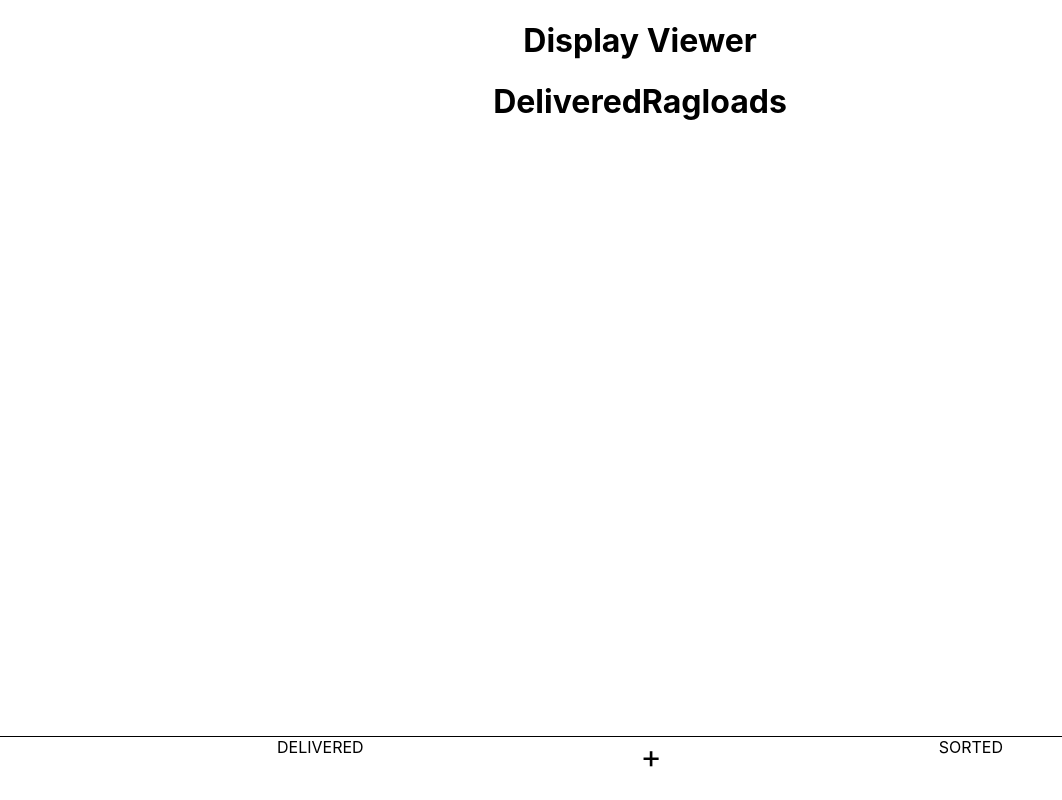
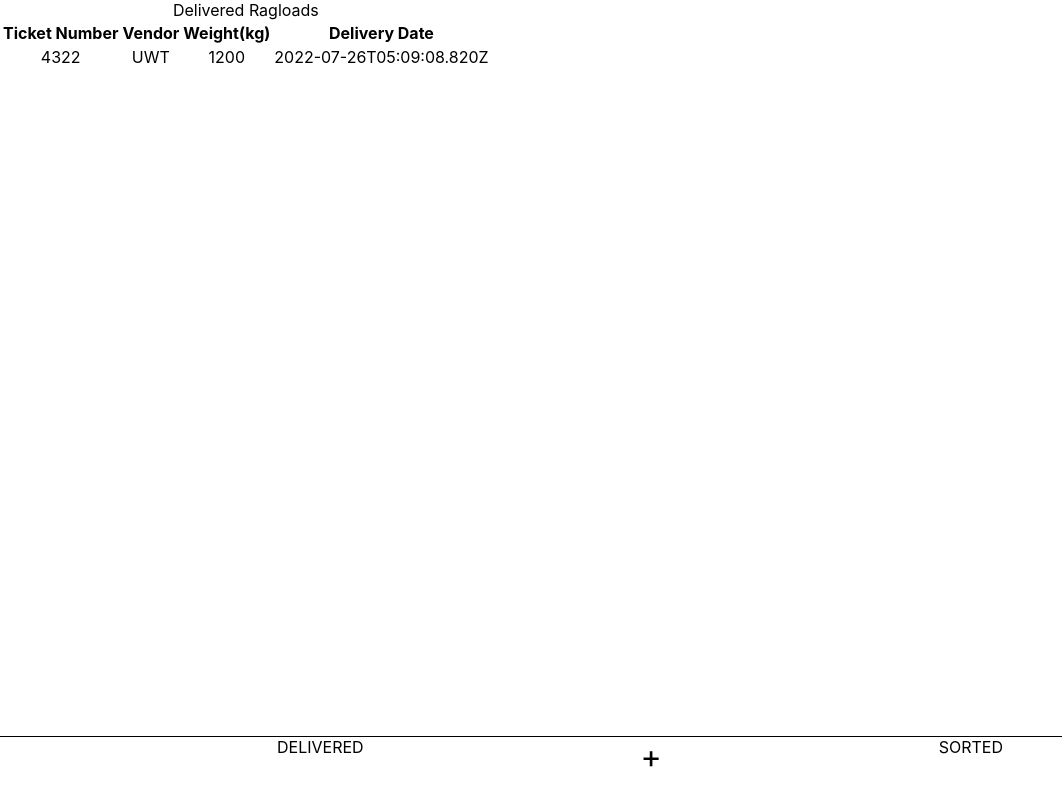
Before and after one commit to DraconicLogic/Ragload-Manager, a React (Create React App) app: page / in a window 1280 px wide. Shown: the whole page, without its empty margins (0-1062 px from the left). Built offline with nearby package versions, Linux system fonts and the light colour scheme.

Commit message:
Implement DeliveredRagloads view

```diff
--- a/src/App.tsx
+++ b/src/App.tsx
@@ -5,10 +5,11 @@ import Navbar from "./components/Navbar/Navbar.tsx";
 // @ts-ignore
 import DisplayViewer from "./components/DisplayViewer/DisplayViewer.tsx";
 import { Ragload } from "./types";
+import tempTestData from "./tempTestData.json";
 
 function App() {
-	const [screen, setScreen] = useState(0);
-	const [ragloads, setRagloads] = useState<Ragload[]>([]);
+	const [screen, setScreen] = useState<Number>(0);
+	const [ragloads, setRagloads] = useState<Ragload[]>(tempTestData);
 
 	function handleAddRagload(ragload: Ragload) {
 		console.log("Ragload Arg: ", ragload);
@@ -20,6 +21,7 @@ function App() {
 		<div className="App">
 			<DisplayViewer
 				screenState={{ screen, setScreen }}
+				ragloadState={{ ragloads, setRagloads }}
 				handlers={{ handleAddRagload }}
 			/>
 			<Navbar screenState={{ screen, setScreen }} />
--- a/src/components/DeliveredRagloads/DeliveredRagloads.tsx
+++ b/src/components/DeliveredRagloads/DeliveredRagloads.tsx
@@ -1,5 +1,38 @@
-function DeliveredRagloads() {
-	return <h1>DeliveredRagloads</h1>;
+import { Ragload } from "../../types";
+// @ts-ignore
+import { parseDate } from "../../utils.ts";
+// @ts-ignore
+import RagloadCard from "../RagloadCard/RagloadCard.tsx";
+
+function DeliveredRagloads({ ragloadState }) {
+	const { ragloads, setRagloads } = ragloadState;
+
+	function populateRagloads(rags) {
+		return rags
+			.map((rag) => {
+				return <RagloadCard ragload={rag} />;
+			})
+			.reverse();
+	}
+
+	return (
+		<div id="delivered-ragloads">
+			<table>
+				<caption>Delivered Ragloads</caption>
+				<thead id="delievered-ragloads__headers">
+					<tr>
+						<th>Ticket Number</th>
+						<th>Vendor</th>
+						<th>Weight(kg)</th>
+						<th>Delivery Date</th>
+					</tr>
+				</thead>
+				<tbody id="delievered-ragloads__data">
+					{populateRagloads(ragloads)}
+				</tbody>
+			</table>
+		</div>
+	);
 }
 
 export default DeliveredRagloads;
--- a/src/components/DisplayViewer/DisplayViewer.tsx
+++ b/src/components/DisplayViewer/DisplayViewer.tsx
@@ -5,15 +5,15 @@ import SortedRagloads from "../SortedRagloads/SortedRagloads.tsx";
 // @ts-ignore
 import RagloadEntry from "../RagloadEntry/RagloadEntry.tsx";
 
-function DisplayViewer({ screenState, handlers }) {
+function DisplayViewer({ ragloadState, screenState, handlers }) {
 	let display;
 	const { screen } = screenState;
 	switch (screen) {
 		case 0:
-			display = <DeliveredRagloads />;
+			display = <DeliveredRagloads ragloadState={ragloadState} />;
 			break;
 		case 1:
-			display = <SortedRagloads />;
+			display = <SortedRagloads ragloadState={ragloadState} />;
 			break;
 		case 2:
 			display = <RagloadEntry handlers={handlers} screenState={screenState} />;
@@ -21,12 +21,7 @@ function DisplayViewer({ screenState, handlers }) {
 		default:
 	}
 
-	return (
-		<div>
-			<h1>Display Viewer</h1>
-			{display}
-		</div>
-	);
+	return <div>{display}</div>;
 }
 
 export default DisplayViewer;
--- /dev/null
+++ b/src/components/RagloadCard/RagloadCard.tsx
@@ -0,0 +1,43 @@
+import { Ragload } from "../../types";
+import { useState } from "react";
+
+function RagloadCard({ ragload }) {
+	console.log("Ragload in RagloadCard: ", ragload);
+	const { vendor, ticketNumber, weight, deliveryDate } = ragload;
+	const [showOptions, setShowOptions] = useState(false);
+
+	function toggleOptions(event) {
+		console.log("Options Triggered?");
+		setShowOptions(!showOptions);
+	}
+
+	function displayCard() {
+		return (
+			<tr onClick={toggleOptions}>
+				<td onClick={toggleOptions}>{ticketNumber}</td>
+				<td onClick={toggleOptions}>{vendor}</td>
+				<td onClick={toggleOptions}>{weight}</td>
+				<td onClick={toggleOptions}>{deliveryDate}</td>
+			</tr>
+		);
+	}
+
+	function displayOptions() {
+		return (
+			<tr onClick={toggleOptions}>
+				<td>
+					<button>Start Sorting</button>
+				</td>
+				<td onClick={toggleOptions}></td>
+				<td onClick={toggleOptions}></td>
+				<td>
+					<button>Delete</button>
+				</td>
+			</tr>
+		);
+	}
+
+	return showOptions ? displayOptions() : displayCard();
+}
+
+export default RagloadCard;
--- a/src/components/SortedRagloads/SortedRagloads.tsx
+++ b/src/components/SortedRagloads/SortedRagloads.tsx
@@ -1,5 +1,5 @@
-function SortedRagloads() {
-	return <h1>SortedRagloads</h1>;
+function SortedRagloads({}) {
+	return <div></div>;
 }
 
 export default SortedRagloads;
--- /dev/null
+++ b/src/tempTestData.json
@@ -0,0 +1,8 @@
+[
+	{
+		"vendor": "UWT",
+		"weight": 1200,
+		"ticketNumber": "4322",
+		"deliveryDate": "2022-07-26T05:09:08.820Z"
+	}
+]
--- /dev/null
+++ b/src/utils.ts
@@ -0,0 +1,4 @@
+export function parseDate(dateString: string) {
+	console.log(dateString);
+	return dateString.toLocaleString();
+}
```
Also changed, not shown: 1 other file (tests, documents, lock files or other folders).
